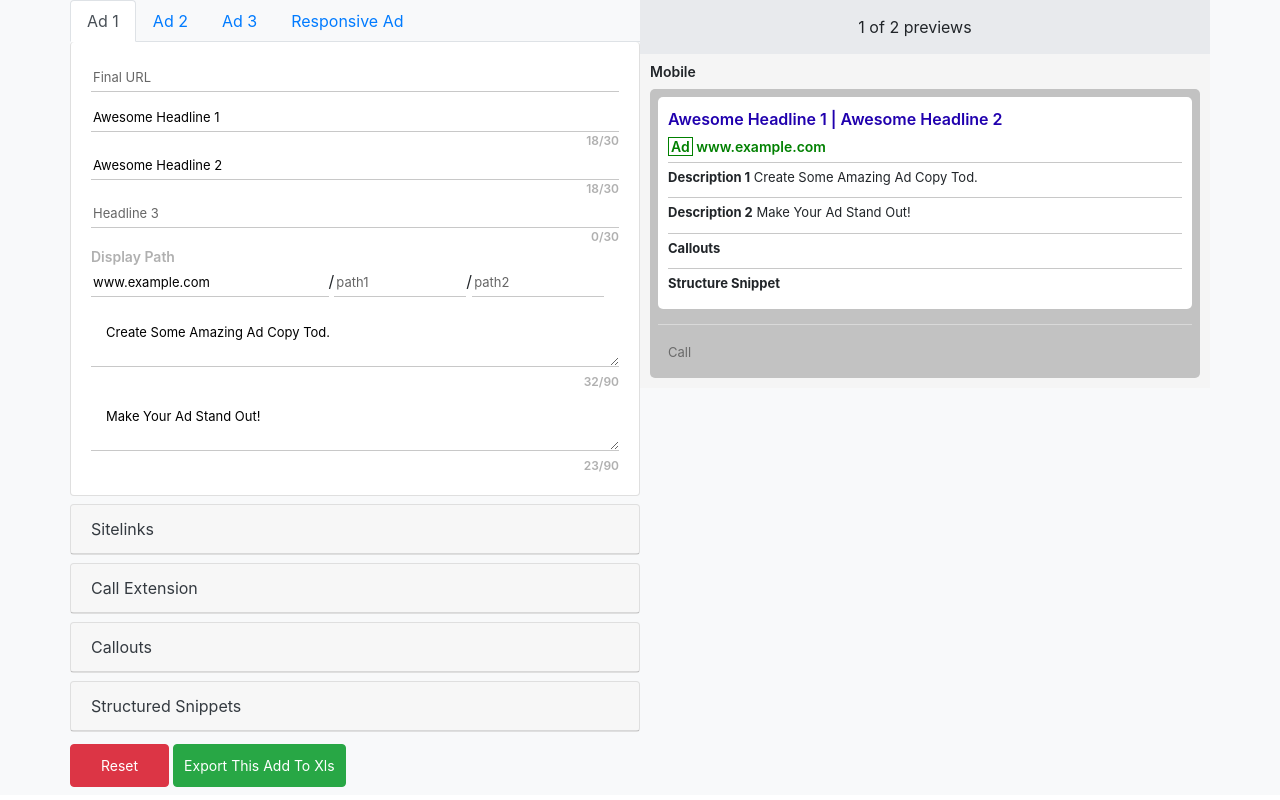
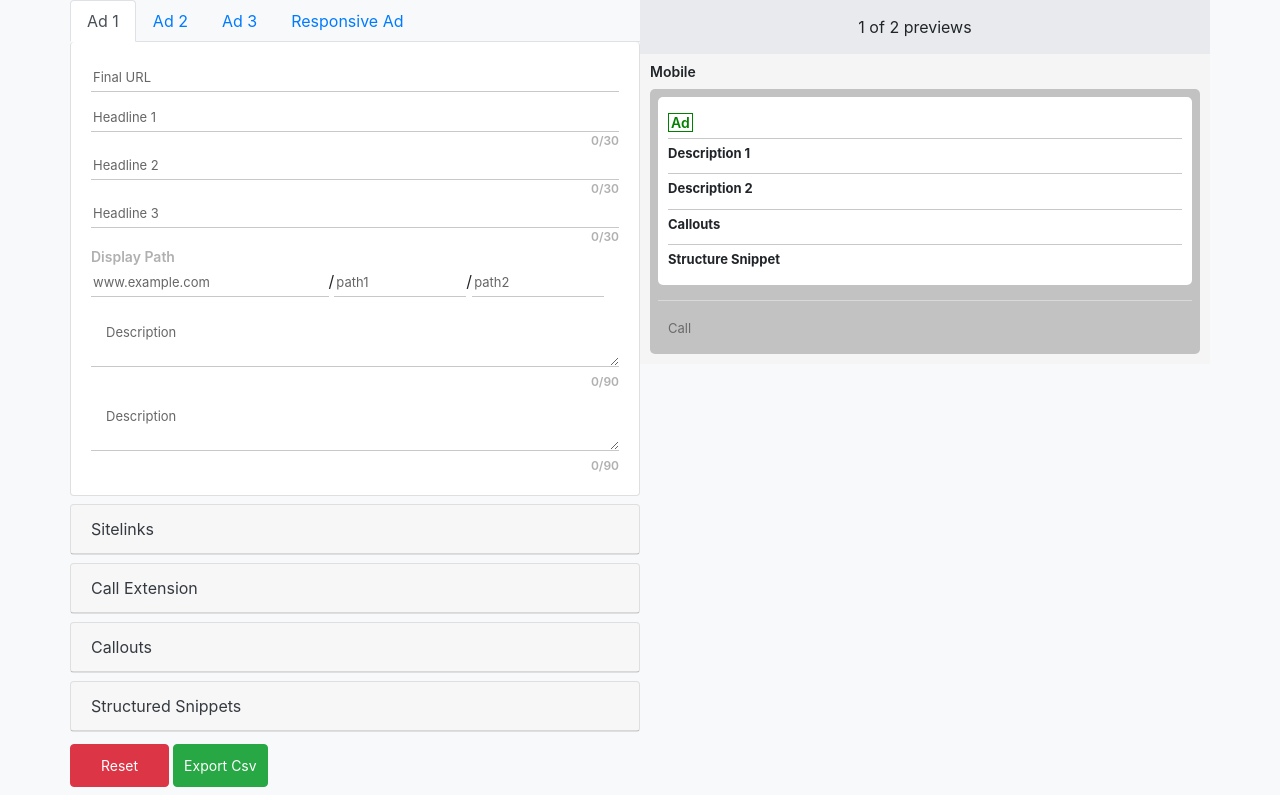
Before and after one commit to avinash-glocify/react-plugin, a React (Create React App) app: page / in a window 1280 px wide. Built offline with nearby package versions, Linux system fonts and the light colour scheme.

Commit message:
style changes

```diff
--- a/src/Components/Common/add.jsx
+++ b/src/Components/Common/add.jsx
@@ -36,12 +36,12 @@ class Add extends React.Component {
     this.setState({
       addForm: {
         final_url: '',
-        headline1: 'Awesome Headline 1',
-        headline2: 'Awesome Headline 2',
+        headline1: '',
+        headline2: '',
         headline3: '',
-        description1: 'Create Some Amazing Ad Copy Tod.',
-        description2: 'Make Your Ad Stand Out!',
-        display_path: 'www.example.com',
+        description1: '',
+        description2: '',
+        display_path: '',
         path1: '',
         path2: '',
         sitelink1: '',
@@ -257,7 +257,7 @@ class Add extends React.Component {
             <div className="mt-2">
               <div className="card-body p-0 pb-2">
                 <button type="button" className="btn btn-danger reset-button mt-1" onClick={this.resetForm}>Reset</button>
-                <button type="button" className="btn btn-success ml-1 import-button mt-1" onClick={this.exportAdd}>Export This Add To Xls</button>
+                <button type="button" className="btn btn-success ml-1 import-button mt-1" onClick={this.exportAdd}>Export Csv</button>
               </div>
             </div>
 
--- a/src/Components/Common/desktop.jsx
+++ b/src/Components/Common/desktop.jsx
@@ -2,6 +2,10 @@ import React  from 'react';
 import SiteLink from './sitelink.jsx'
 
 class DesktopView extends React.Component {
+  closeAdd = (e) => {
+    e.preventDefault();
+    this.props.closeAdd();
+  }
 render() {
   let { callouts, descriptions, headlines, structure_snippets } = this.props
   return <div>
@@ -50,6 +54,7 @@ render() {
           <div className="BottomTag">
             <div className="BottomTagInner">
               <SiteLink  data={this.props.data} />
+              { this.props.totalView > 1 ? <a href="true" title="Close Ad" onClick={this.closeAdd} ><i className="mt-2 fa fa-window-close float-right text-danger" aria-hidden="true"></i></a> :'' }
             </div>
           </div>
         </div>
--- a/src/Components/Common/mobile.jsx
+++ b/src/Components/Common/mobile.jsx
@@ -2,6 +2,10 @@ import React  from 'react';
 import SiteLink from './sitelink.jsx'
 
 class MobileView extends React.Component {
+  closeAdd = (e) => {
+    e.preventDefault();
+    this.props.closeAdd();
+  }
 render() {
   let { callouts, descriptions, headlines, structure_snippets } = this.props
   return <div>
@@ -52,6 +56,7 @@ render() {
                 <p className="PhoneCall">
                   <i className="fa fa-phone" aria-hidden="true"></i>
                     Call {this.props.data.call_extension}
+                    { this.props.totalView > 1 ? <a href="true" title="Close Ad" onClick={this.closeAdd} ><i className="fa fa-window-close float-right text-danger" aria-hidden="true"></i></a> :'' }
                 </p>
               </div>
             </div>
--- a/src/Components/Common/responsiveTab.jsx
+++ b/src/Components/Common/responsiveTab.jsx
@@ -32,12 +32,12 @@ class ResponsiveTab extends React.Component {
     this.setState({
       addForm: {
         final_url: '',
-        headline1: 'Awesome Headline 1',
-        headline2: 'Awesome Headline 2',
+        headline1: '',
+        headline2: '',
         headline3: '',
-        description1: 'Create Some Amazing Ad Copy Tod.',
-        description2: 'Make Your Ad Stand Out!',
-        display_path: 'www.example.com',
+        description1: '',
+        description2: '',
+        display_path: '',
         path1: '',
         path2: '',
         sitelink1: '',
@@ -352,7 +352,7 @@ class ResponsiveTab extends React.Component {
             <div className="mt-2">
               <div className="card-body p-0 pb-2">
                 <button type="button" className="btn btn-danger reset-button mt-1" onClick={this.resetForm}>Reset</button>
-                <button type="button" className="btn btn-success ml-1 import-button mt-1" onClick={this.exportAdd}>Export This Add To Xls</button>
+                <button type="button" className="btn btn-success ml-1 import-button mt-1" onClick={this.exportAdd}>Export Csv</button>
               </div>
             </div>
 
--- a/src/Components/home.jsx
+++ b/src/Components/home.jsx
@@ -12,20 +12,22 @@ class Home extends React.Component {
       add2: {},
       add3: {},
       responsiveAddData: {},
+      activeAdd1: true,
       activeAdd2: false,
       activeAdd3: false,
       responsiveAdd: false,
       mobileView: true,
+      totalView: 1,
       activeAdd: 'activeAdd1',
       activeView: 1,
       highlightAd: false,
       formData: {
-        headline1: 'Awesome Headline 1',
-        headline2: 'Awesome Headline 2',
+        headline1: '',
+        headline2: '',
         headline3: '',
-        display_path: 'www.example.com',
-        description1: 'Create Some Amazing Ad Copy Tod.',
-        description2: 'Make Your Ad Stand Out!'
+        display_path: '',
+        description1: '',
+        description2: ''
       },
       adHeadlines: [1,2,3],
       adDescriptions: [1,2],
@@ -92,36 +94,93 @@ class Home extends React.Component {
         highlightAd: !prevState.highlightAd
       }));
   }
+
+  closeAdd1 = () => {
+    this.setState({
+      activeAdd1: false,
+      totalView: this.state.totalView-1
+    })
+    this.resetForm1();
+    this.refs.activeAdd1.resetForm();
+  }
+  closeAdd2 = () => {
+    this.setState({
+      activeAdd2: false,
+      totalView: this.state.totalView-1
+    })
+    this.resetForm2();
+    this.refs.activeAdd2.resetForm();
+  }
+  closeAdd3 = () => {
+    this.setState({
+      activeAdd3: false,
+      totalView: this.state.totalView-1
+    })
+    this.resetForm2();
+    this.refs.activeAdd3.resetForm();
+  }
+  closeAdd4 = () => {
+    this.setState({
+      responsiveAdd: false,
+      totalView: this.state.totalView-1
+    })
+    this.resetForm4();
+    this.refs.responsiveAdd.resetForm();
+  }
   changeState1 = (column, value) => {
+    let totalView = this.state.totalView;
+    if(!this.state.activeAdd1) {
+      totalView = totalView + 1;
+    }
     this.setState(prevState => ({
       add1: {
         ...prevState.add1,
         [column] : value
-      }
+      },
+      activeAdd1: true,
+      totalView: totalView
     }))
   }
   changeState2 = (column, value) => {
+    let totalView = this.state.totalView;
+    if(!this.state.activeAdd2) {
+      totalView = totalView + 1;
+    }
     this.setState(prevState => ({
       add2: {
         ...prevState.add2,
         [column] : value
-      }
-    }))
+      },
+      activeAdd2: true,
+      totalView: totalView
+    }));
   }
   changeState3 = (column, value) => {
+    let totalView = this.state.totalView;
+    if(!this.state.activeAdd3) {
+      totalView = totalView + 1;
+    }
     this.setState(prevState => ({
       add3: {
         ...prevState.add3,
-        [column] : value
-      }
+        [column] : value,
+      },
+      activeAdd3: true,
+      totalView: totalView
     }))
   }
   changeState4 = (column, value) => {
+    let totalView = this.state.totalView;
+    if(!this.state.responsiveAdd) {
+      totalView = totalView + 1;
+    }
     this.setState(prevState => ({
       responsiveAddData: {
         ...prevState.responsiveAddData,
         [column] : value
-      }
+      },
+      responsiveAdd: true,
+      totalView: totalView
     }))
   }
 
@@ -148,7 +207,8 @@ class Home extends React.Component {
     if(this.state.totalView !== 4) {
       this.setState({
         [add]: true,
-        activeAdd: add
+        activeAdd: add,
+        totalView: this.state.totalView+1,
       })
     }
   }
@@ -212,19 +272,19 @@ class Home extends React.Component {
             </div>
             <div className="tab-content">
               <div id="add1" className="tab-pane active  p-0">
-                <Add add="add1" changeState={this.changeState1} resetForm={this.resetForm1}
+                <Add add="add1" ref="activeAdd1" changeState={this.changeState1} resetForm={this.resetForm1}
                 structureHeaders={this.state.structure_headers} headers={this.state.headers} />
               </div>
               <div id="add2" className="tab-pane  fade p-0">
-                <Add add="add2" changeState={this.changeState2} resetForm={this.resetForm2}
+                <Add add="add2" ref="activeAdd2" changeState={this.changeState2} resetForm={this.resetForm2}
                 structureHeaders={this.state.structure_headers} headers={this.state.headers} />
               </div>
               <div id="add3" className="tab-pane  fade p-0">
-                <Add add="add3" changeState={this.changeState3} resetForm={this.resetForm3}
+                <Add add="add3" ref="activeAdd3" changeState={this.changeState3} resetForm={this.resetForm3}
                 structureHeaders={this.state.structure_headers} headers={this.state.headers} />
               </div>
               <div id="responsive" className="tab-pane  fade p-0">
-                <ResponsiveTab add="add3" changeState={this.changeState4} addColumnDynamic={this.addColumnDynamic1}
+                <ResponsiveTab add="add3" ref="responsiveAdd" changeState={this.changeState4} addColumnDynamic={this.addColumnDynamic1}
                 resetForm={this.resetForm4} structureHeaders={this.state.structure_headers} headers={this.state.headers} />
               </div>
             </div>
@@ -241,25 +301,25 @@ class Home extends React.Component {
               { this.state.mobileView  ?
                 <div className="HeighLightAd">
                     <h3 className="Mobile">Mobile</h3>
-                    <MobileView data={this.state.add1} headlines={this.state.adHeadlines} callouts={this.state.adCallouts}
-                     structure_snippets={this.state.adStructure_snippets} descriptions={this.state.adDescriptions} />
-                    { this.state.activeAdd2 === true ? <MobileView data={this.state.add2} headlines={this.state.adHeadlines} callouts={this.state.adCallouts}
+                    {this.state.activeAdd1 === true ? <MobileView  data={this.state.add1} totalView={this.state.totalView} closeAdd={this.closeAdd1} headlines={this.state.adHeadlines} callouts={this.state.adCallouts}
                      structure_snippets={this.state.adStructure_snippets} descriptions={this.state.adDescriptions} /> : '' }
-                    { this.state.activeAdd3 === true ? <MobileView data={this.state.add3} headlines={this.state.adHeadlines} callouts={this.state.adCallouts}
+                    { this.state.activeAdd2 === true ? <MobileView  data={this.state.add2} totalView={this.state.totalView} closeAdd={this.closeAdd2} headlines={this.state.adHeadlines} callouts={this.state.adCallouts}
                      structure_snippets={this.state.adStructure_snippets} descriptions={this.state.adDescriptions} /> : '' }
-                    { this.state.responsiveAdd === true ? <MobileView data={this.state.responsiveAddData} headlines={this.state.headlines} callouts={this.state.callouts}
+                    { this.state.activeAdd3 === true ? <MobileView  data={this.state.add3} totalView={this.state.totalView} closeAdd={this.closeAdd3} headlines={this.state.adHeadlines} callouts={this.state.adCallouts}
+                     structure_snippets={this.state.adStructure_snippets} descriptions={this.state.adDescriptions} /> : '' }
+                    { this.state.responsiveAdd === true ? <MobileView  data={this.state.responsiveAddData} totalView={this.state.totalView} closeAdd={this.closeAdd4} headlines={this.state.headlines} callouts={this.state.callouts}
                      structure_snippets={this.state.structure_snippets} descriptions={this.state.descriptions} /> : '' }
 
                  </div>:
                   <div className="HeighLightAd">
                     <h3 className="Mobile">Desktop</h3>
-                    <DesktopView data={this.state.add1} headlines={this.state.adHeadlines} callouts={this.state.adCallouts}
-                     structure_snippets={this.state.adStructure_snippets} descriptions={this.state.adDescriptions} />
-                    { this.state.activeAdd2 === true ? <DesktopView  data={this.state.add2} headlines={this.state.adHeadlines} callouts={this.state.adCallouts}
+                    { this.state.activeAdd1 === true ?  <DesktopView  data={this.state.add1} totalView={this.state.totalView} closeAdd={this.closeAdd1}  headlines={this.state.adHeadlines} callouts={this.state.adCallouts}
+                     structure_snippets={this.state.adStructure_snippets} descriptions={this.state.adDescriptions} /> : ''}
+                    { this.state.activeAdd2 === true ? <DesktopView   data={this.state.add2} totalView={this.state.totalView} closeAdd={this.closeAdd2}  headlines={this.state.adHeadlines} callouts={this.state.adCallouts}
                      structure_snippets={this.state.adStructure_snippets} descriptions={this.state.adDescriptions} /> : '' }
-                    { this.state.activeAdd3 === true ? <DesktopView  data={this.state.add3} headlines={this.state.adHeadlines} callouts={this.state.adCallouts}
+                    { this.state.activeAdd3 === true ? <DesktopView   data={this.state.add3} totalView={this.state.totalView} closeAdd={this.closeAdd3} headlines={this.state.adHeadlines} callouts={this.state.adCallouts}
                      structure_snippets={this.state.adStructure_snippets} descriptions={this.state.adDescriptions} /> : '' }
-                    { this.state.responsiveAdd === true ? <DesktopView  headlines={this.state.headlines} callouts={this.state.callouts}
+                    { this.state.responsiveAdd === true ? <DesktopView  totalView={this.state.totalView} closeAdd={this.closeAdd4} headlines={this.state.headlines} callouts={this.state.callouts}
                      structure_snippets={this.state.structure_snippets} descriptions={this.state.descriptions}  data={this.state.responsiveAddData} /> : '' }
                   </div>
                 }
```
Also changed, not shown: 1 other file (tests, documents, lock files or other folders).
